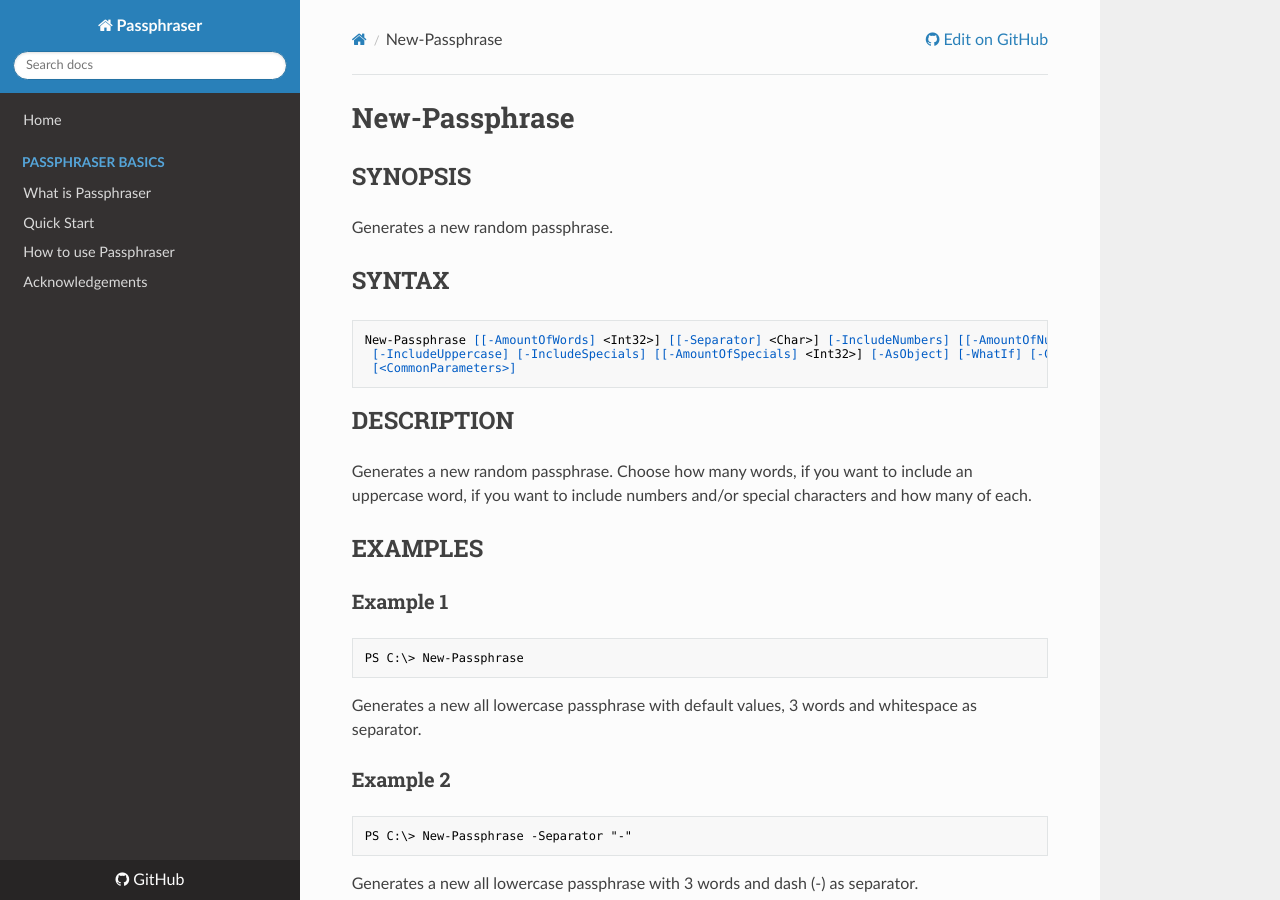
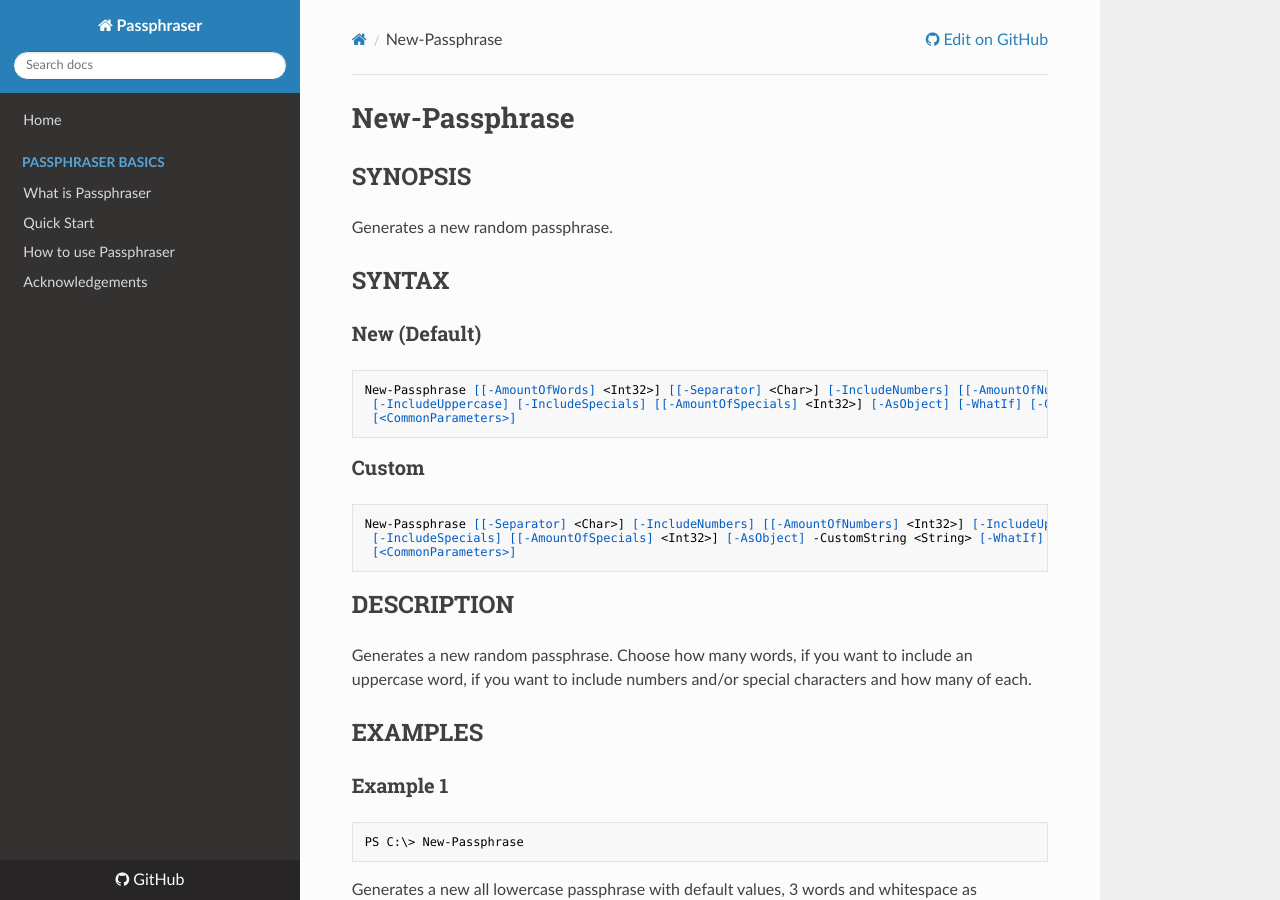
Before and after one commit to lagebj/Passphraser, an MkDocs documentation site: the page built from docs/en-US/New-Passphrase.md, in a window 1280 px wide and 900 px high. Built offline with MkDocs 1.6.1, drawn with Linux system fonts in a browser that asks for light colours; nearby versions of some CDN libraries; old or Windows-style settings are respelled for this version of MkDocs; some of the changed text lies outside the part shown.

Commit message:
update help files

````diff
--- a/docs/en-US/New-Passphrase.md
+++ b/docs/en-US/New-Passphrase.md
@@ -12,9 +12,17 @@ Generates a new random passphrase.
 
 ## SYNTAX
 
+### New (Default)
 ```
 New-Passphrase [[-AmountOfWords] <Int32>] [[-Separator] <Char>] [-IncludeNumbers] [[-AmountOfNumbers] <Int32>]
  [-IncludeUppercase] [-IncludeSpecials] [[-AmountOfSpecials] <Int32>] [-AsObject] [-WhatIf] [-Confirm]
+ [<CommonParameters>]
+```
+
+### Custom
+```
+New-Passphrase [[-Separator] <Char>] [-IncludeNumbers] [[-AmountOfNumbers] <Int32>] [-IncludeUppercase]
+ [-IncludeSpecials] [[-AmountOfSpecials] <Int32>] [-AsObject] -CustomString <String> [-WhatIf] [-Confirm]
  [<CommonParameters>]
 ```
 
@@ -95,7 +103,7 @@ Amount of words to get
 
 ```yaml
 Type: Int32
-Parameter Sets: (All)
+Parameter Sets: New
 Aliases:
 
 Required: False
@@ -132,6 +140,21 @@ Required: False
 Position: Named
 Default value: None
 Accept pipeline input: False
+Accept wildcard characters: False
+```
+
+### -CustomString
+Custom string to build passphrase object from
+
+```yaml
+Type: String
+Parameter Sets: Custom
+Aliases:
+
+Required: True
+Position: Named
+Default value: None
+Accept pipeline input: True (ByValue)
 Accept wildcard characters: False
 ```
 
````
